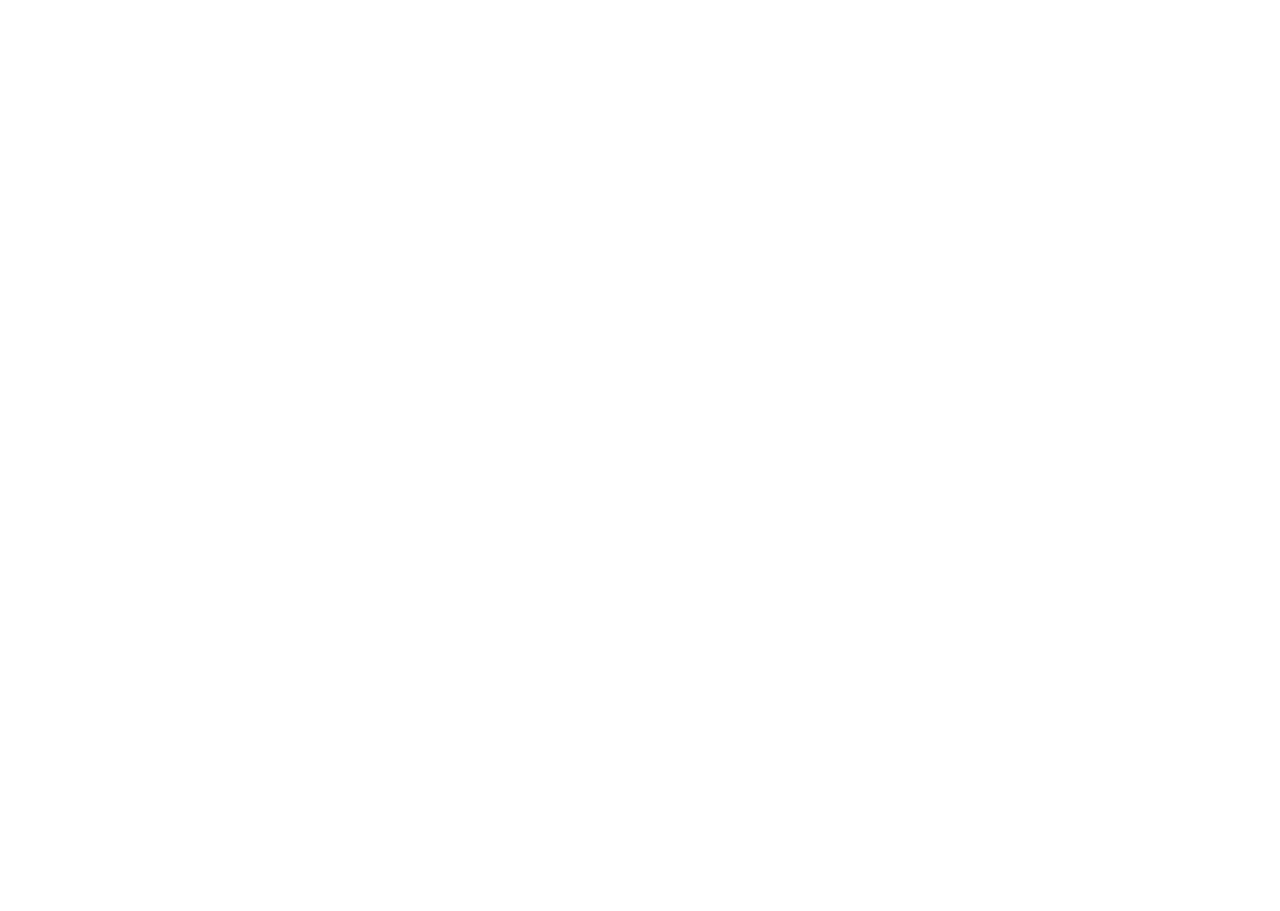
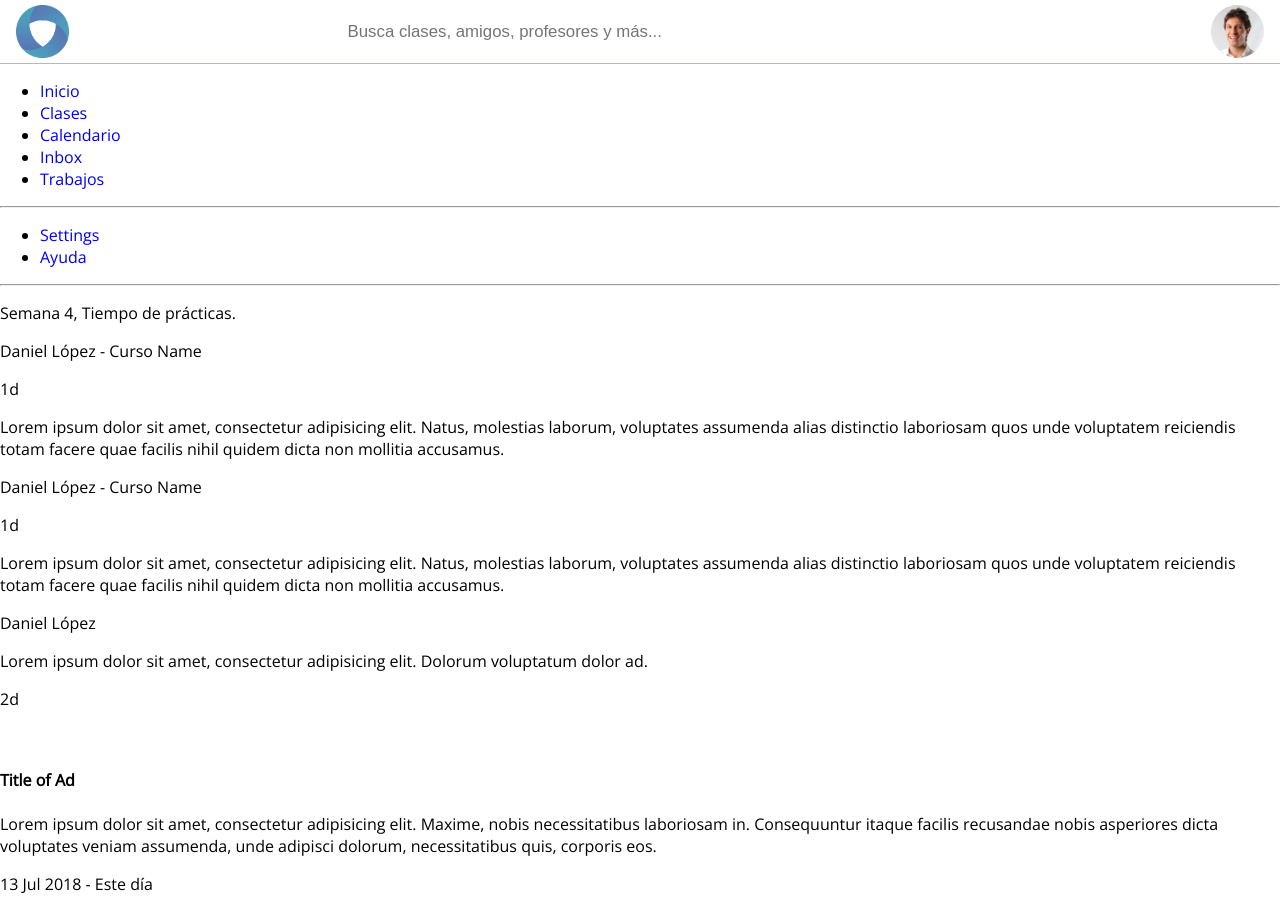
Before and after one commit to dlopez525/easyApp, a plain HTML site: page index.html in a window 1280 px wide. Before the commit the page ends 800 px from the top, so only its background shows below. Drawn offline with nearby package versions, Linux system fonts and the light colour scheme.

Commit message:
Top ready
Tops listo falta icons

```diff
--- a/assets/scss/components/_base.scss
+++ b/assets/scss/components/_base.scss
@@ -7,7 +7,7 @@
 
 body {
   margin      : 0;
-  font-family : sans-serif;
+  font-family: 'Open Sans', sans-serif;
 }
 
 // Imágenes responsive
--- /dev/null
+++ b/assets/scss/components/easy/_top.scss
@@ -0,0 +1,69 @@
+#top {
+  @include edContainer();
+  @include full;
+
+  height: em(64px);
+  line-height: 54px;
+  background: #fff;
+  padding-top: 5px;
+  padding-bottom: 5px;
+  border-bottom: 1px solid $gris2;
+}
+.toggle-menu,
+.logo,
+.search,
+.tools {
+  height: 100%;
+}
+
+.toggle-menu {
+  @include edItem(15,10,20);
+  @include showTo(l);
+
+  background: red;
+  text-align: center;
+}
+
+.logo {
+  @include edItem(30,15,20);
+
+  &__img {
+    height: 100%;
+  }
+}
+
+.search {
+  @include edItem(100,50,60);
+  @include showFrom(m);
+  @include mainCenter;
+  @include crossCenter;
+
+  &__input {
+    border: none;
+    appearance: none;
+    outline: none;
+    width: 80%;
+    height: 35px;
+    font-size: 1.05em;
+
+    background: none;
+  }
+
+  &__input:focus {
+    border-bottom: 1px solid $gris;
+  }
+}
+
+.tools {
+  @include edItem(55,25,20);
+  @include mainEnd;
+
+  &__profile {
+    @include noPaddingContainer;
+    @include mainEnd;
+    @include circle;
+    overflow: hidden;
+    width: em(53px);
+    height: em(53px);
+  }
+}
--- a/assets/scss/styles.scss
+++ b/assets/scss/styles.scss
@@ -4,19 +4,19 @@
 **/
 
 //Funciones para convertir px a em y rem
+@import url('https://fonts.googleapis.com/css?family=Open+Sans');
 @import "components/functions";
-
 // Variables globales (puede sobreescribirlas antes de importar ED grid)
 // No las sobreescriba aquí, sino desde su proyecto.
-  $cssCore    : true  !default; //Compila todo el css (no recomendado si se trabaja con sass).
+  $cssCore    : false  !default; //Compila todo el css (no recomendado si se trabaja con sass).
   $cssHelpers : true  !default; //Ayudas extras para el layout (para alinear elementos, limpiar los floats, controlar el padding, etc...) Se recomienda activarlo.
   $buttons    : true  !default;
   $devMode    : false !default; //Ayuda visual que nos permite ver en el navegador breakpoints, el tamaño de los elementos, el area disponible etc...
 
 // Selectores (clases) para flex-container y flex-item
 
-  $container : ed-container !default; // Permite modificar el nombre de las clases usadas como contenedor e item.
-  $item      : ed-item !default;
+  $container : container !default; // Permite modificar el nombre de las clases usadas como contenedor e item.
+  $item      : item !default;
 
 // Ancho máximo para los contenedores
   $max-width : 1200px !default;
@@ -35,6 +35,13 @@
 // Fracciones para calcular anchos de los items
   $fractions : 3 6 !default;
 
+//Colors
+  $azul: #5977B4;
+  $azul2: #65BFF3;
+  $azul3: #EAEAF1;
+  $gris: #A7B1B7;
+  $gris2: #B7B7CB;
+
 // Importar componentes
 @import "components/base";            // estilos base
 @import "components/media-queries";   // mixins from(), to(), fromTo()
@@ -52,3 +59,4 @@
 @import "components/css-helpers";     // ayudas en css (por medio de clases)
 @import "components/grid-v3";         // ayudas en css (por medio de clases)
 @import "components/layout";          // l-block y l-section
+@import "components/easy/top";
--- a/index.html
+++ b/index.html
@@ -4,9 +4,95 @@
   <meta charset="UTF-8">
   <meta name="viewport" content="width=device-width, initial-scale=2.0">
   <meta http-equiv="X-UA-Compatible" content="ie=edge">
+  <link rel="stylesheet" href="/assets/css/styles.css">
   <title>easyApp</title>
 </head>
 <body>
+  <header id="top">
+    <div class="logo">
+      <img src="/assets/img/easylogo-300x300.png" alt="easyApp" class="logo__img">
+    </div>
+    <div class="toggle-menu">m</div>
+    <div class="search">
+      <input type="text" class="search__input" placeholder="Busca clases, amigos, profesores y más...">
+    </div>
+    <div class="tools">
+      <!-- <div class="tools__notifications">
+        <div class="tools__notifications__number"><p>2</p></div>
+      </div> -->
+      <div class="tools__profile">
+        <img src="/assets/img/user.jpg" alt="" class="tools__profile__img">
+      </div>
+    </div>
+  </header>
 
+  <!-- Cuerpo de la página -->
+  <main id="main">
+    <!-- menu izquierdo -->
+    <aside class="menubar">
+      <ul class="main-menu">
+        <li class="main-menu__list"><a href="#" class="main-menu__link">Inicio</a></li>
+        <li class="main-menu__list"><a href="#" class="main-menu__link">Clases</a></li>
+        <li class="main-menu__list"><a href="#" class="main-menu__link">Calendario</a></li>
+        <li class="main-menu__list"><a href="#" class="main-menu__link">Inbox</a></li>
+        <li class="main-menu__list"><a href="#" class="main-menu__link">Trabajos</a></li>
+      </ul>
+      <hr>
+      <ul class="options-menu">
+        <li class="options-menu__list"><a href="#" class="options-menu__link">Settings</a></li>
+        <li class="options-menu__list"><a href="#" class="options-menu__link">Ayuda</a></li>
+      </ul>
+      <hr>
+      <!-- Loader de semanas -->
+      <div class="loader-week">
+        <p>Semana 4, Tiempo de prácticas.</p>
+      </div>
+    </aside>
+    <!-- cuerpo de la pagina -->
+    <section class="center">
+      <article class="post">
+        <div class="post__head">
+          <div class="post__head__profile"></div>
+          <div class="post__head__username"><p class="post_head___username__name">Daniel López <span>- Curso Name</span></p></div>
+          <div class="post__head__time"><p class="post__head__time__date">1d</p></div>
+        </div>
+        <div class="post__body">
+          <div class="post__body__content"><p class="post__body__content__text">Lorem ipsum dolor sit amet, consectetur adipisicing elit. Natus, molestias laborum, voluptates assumenda alias distinctio laboriosam quos unde voluptatem reiciendis totam facere quae facilis nihil quidem dicta non mollitia accusamus.</p></div>
+        </div>
+      </article>
+      <article class="post">
+        <div class="post__head">
+          <div class="post__head__profile"></div>
+          <div class="post__head__username"><p class="post__head___username__name">Daniel López <span>- Curso Name</span></p></div>
+          <div class="post__head__time"><p class="post__head__time__date">1d</p></div>
+        </div>
+        <div class="post__body">
+          <div class="post__body__content"><p class="post__body__content__text">Lorem ipsum dolor sit amet, consectetur adipisicing elit. Natus, molestias laborum, voluptates assumenda alias distinctio laboriosam quos unde voluptatem reiciendis totam facere quae facilis nihil quidem dicta non mollitia accusamus.</p></div>
+        </div>
+        <div class="post__footer">
+          <div class="post__footer__comment">
+            <div class="post__footer__comment__profile"></div>
+            <div class="post__footer__comment__username"><p class="post__footer__comment___username__name">Daniel López</p></div>
+            <div class="post__footer__comment__comment"><p class="post__footer__comment__comment__text">Lorem ipsum dolor sit amet, consectetur adipisicing elit. Dolorum voluptatum dolor ad.</p></div>
+            <div class="post__footer__comment__time"><p class="post__footer__comment__time__date">2d</p></div>
+          </div>
+        </div>
+      </article>
+    </section>
+    <!-- Sidebar derecho -->
+    <aside class="sidebar">
+      <div class="ad">
+        <div class="ad__head"><img src="" alt="" class="ad__head__img"></div>
+        <div class="ad__body">
+          <div class="ad__body__title"><h4>Title of Ad</h4></div>
+          <div class="ad__body__content"><p>Lorem ipsum dolor sit amet, consectetur adipisicing elit. Maxime, nobis necessitatibus laboriosam in. Consequuntur itaque facilis recusandae nobis asperiores dicta voluptates veniam assumenda, unde adipisci dolorum, necessitatibus quis, corporis eos.</p></div>
+        </div>
+        <div class="ad__footer">
+          <div class="ad__footer__date"><p>13 Jul 2018 - Este día</p></div>
+        </div>
+      </div>
+    </aside>
+  </main>
+  <script src="/assets/js/ed-grid.js "></script>
 </body>
 </html>
```
Also changed, not shown: assets/css/styles.css (added), assets/img/easylogo-300x300.png (renamed from assets/img/EasyLogo2018-300x300.png), assets/img/easylogo-32x32.png (renamed from assets/img/EasyLogo2018-32x32.png), assets/img/easylogo.png (renamed from assets/img/EasyLogo2018.png), assets/img/user.jpg (added), icons.txt (added).
